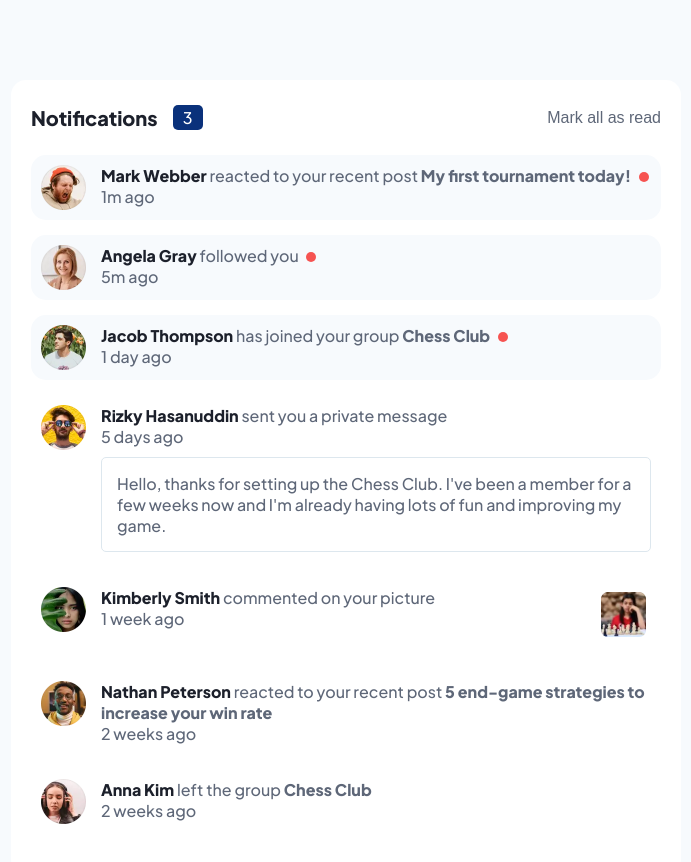
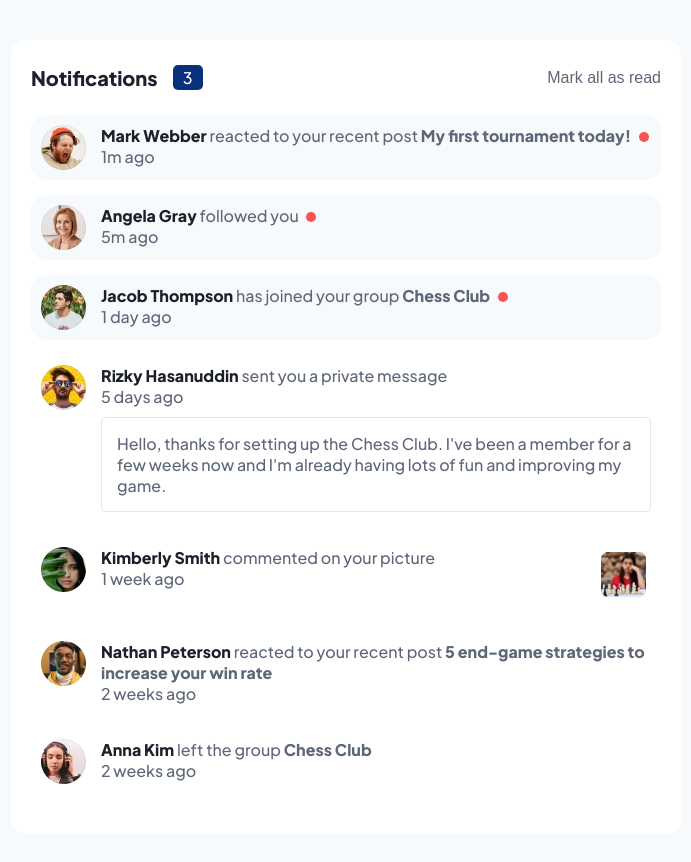
Before and after one commit to lavreniukk/fe-mentor-small-projects, a website: page notifications-page/index.html in a window 1280 px wide. Shown: the whole page, without its empty margins (294-985 px from the left). After the commit the page ends 834 px from the top, so only its background shows below. Drawn offline with Linux system fonts and the light colour scheme.

Commit message:
notifications page done

```diff
--- a/notifications-page/styles.css
+++ b/notifications-page/styles.css
@@ -13,8 +13,7 @@ body {
 
 main {
     position: absolute;
-    top: 10%;
-    bottom: 10%;
+    top: 5%;
     display: flex;
     flex-direction: column;
     background-color: hsl(0, 0%, 100%);
```
